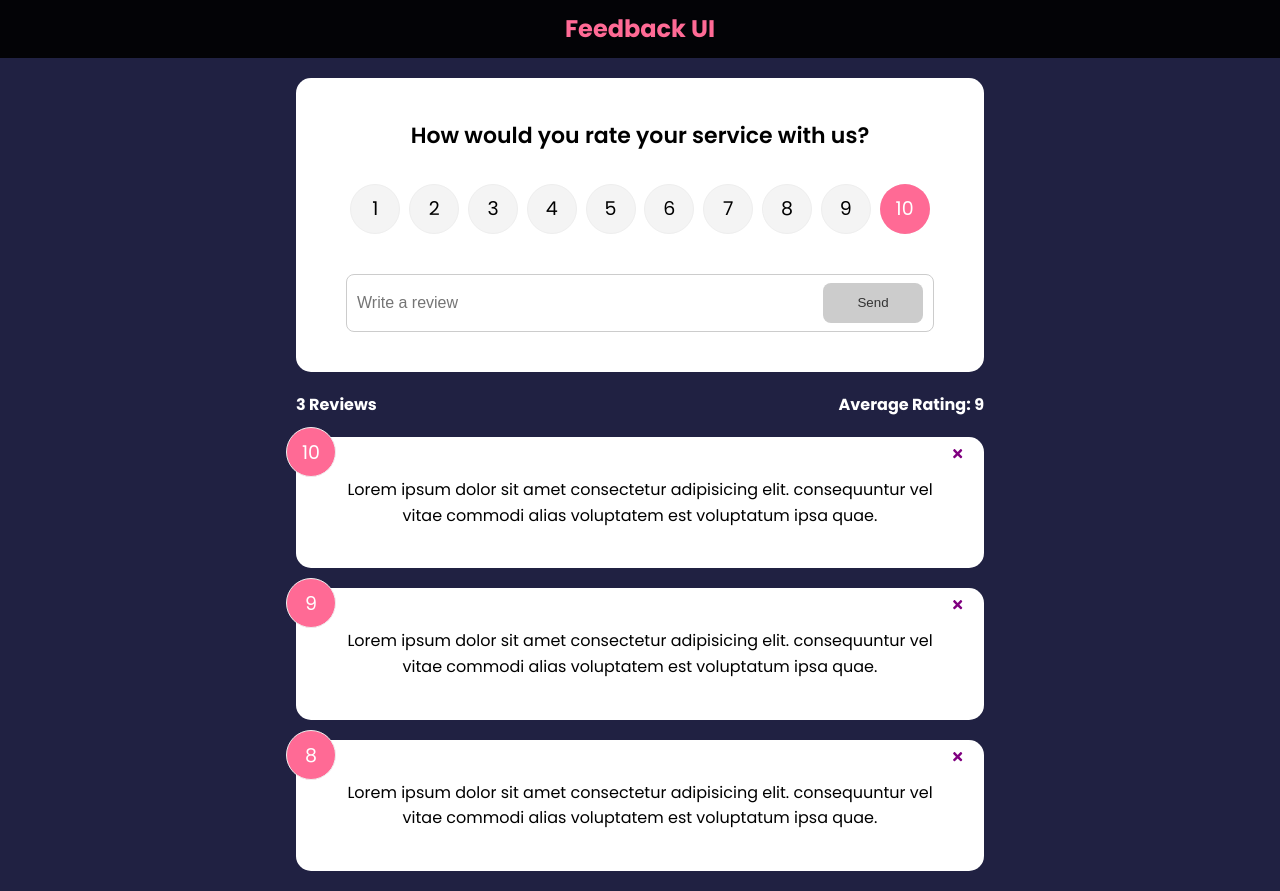
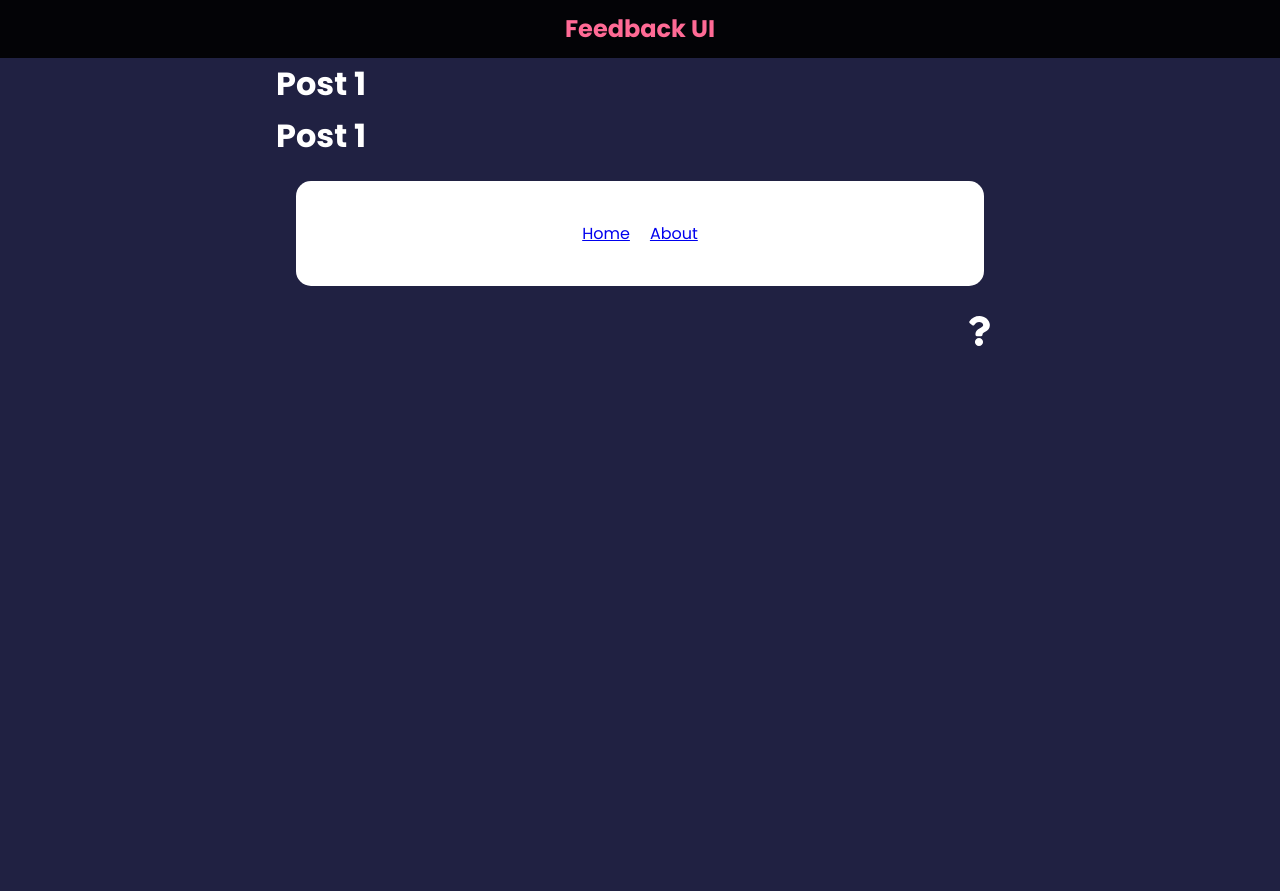
Before and after one commit to rolivarriaa/feedback-app, a React (Create React App) app: page /post/1/1 in a window 1280 px wide. After the commit the page ends 800 px from the top, so only its background shows below. Built offline with nearby package versions, Linux system fonts and the light colour scheme.

Commit message:
initial commit

```diff
--- a/package.json
+++ b/package.json
@@ -10,6 +10,7 @@
     "react": "^17.0.2",
     "react-dom": "^17.0.2",
     "react-icons": "^4.3.1",
+    "react-router-dom": "^6.2.2",
     "react-scripts": "5.0.0",
     "uuid": "^8.3.2",
     "web-vitals": "^2.1.4"
--- a/src/App.js
+++ b/src/App.js
@@ -1,4 +1,10 @@
 import React, { useState } from "react";
+import {
+  BrowserRouter as Router,
+  Routes,
+  Route,
+  NavLink,
+} from "react-router-dom";
 import FeedbackForm from "./components/FeedbackForm";
 import FeedbackItem from "./components/FeedbackItem";
 import FeedbackList from "./components/FeedbackList";
@@ -7,35 +13,47 @@
 import Card from "./components/shared/Card";
 import FeedbackData from "./data/FeedbackData";
 import { v4 as uuidv4 } from "uuid";
+import AboutPage from "./pages/AboutPage";
+import AboutIconLink from "./components/AboutIconLink";
+import Post from "./components/Post";
+import { FeedbackProvider } from "./context/FeedbackContext";
 
 function App() {
   const title = "My App";
-  const [feedback, setFeedback] = useState(FeedbackData);
-  const addFeedback = (newFeedback) => {
-    // newFeedback.id = uuidv4();
-    newFeedback.id = Math.random();
-    setFeedback([newFeedback, ...feedback]);
-
-    console.log(feedback);
-  };
-
-  const deleteFeedback = (id) => {
-    if (window.confirm("Are you sure you want to delete?")) {
-      setFeedback(feedback.filter((item) => item.id !== id));
-    }
-  };
 
   return (
-    <>
-      <div>
+    <FeedbackProvider>
+      <Router>
         <Header />
         <div className="container">
-          <FeedbackForm handleAdd={addFeedback} />
-          <FeedbackStats feedback={feedback} />
-          <FeedbackList feedback={feedback} handleDelete={deleteFeedback} />
+          <Routes>
+            <Route
+              exact
+              path="/"
+              element={
+                <>
+                  <FeedbackForm />
+                  <FeedbackStats />
+                  <FeedbackList />
+                </>
+              }
+            ></Route>
+
+            <Route path="/about" element={<AboutPage />} />
+            <Route path="/post/:id/:name" element={<Post />} />
+          </Routes>
+          <Card>
+            <NavLink to="/" activeClassnaME="active">
+              Home
+            </NavLink>
+            <NavLink to="/about" activeClassnaME="active">
+              About
+            </NavLink>
+          </Card>
+          <AboutIconLink />
         </div>
-      </div>
-    </>
+      </Router>
+    </FeedbackProvider>
   );
 
   //   return React.createElement(
--- /dev/null
+++ b/src/components/AboutIconLink.js
@@ -0,0 +1,21 @@
+import React from "react";
+import { FaQuestion } from "react-icons/fa";
+import { Link } from "react-router-dom";
+
+function AboutIconLink() {
+  return (
+    <div className="about-link">
+      <Link
+        to={{
+          pathname: "/about",
+          search: "?sort=name",
+          hash: "#hello",
+        }}
+      >
+        <FaQuestion size={30} />
+      </Link>
+    </div>
+  );
+}
+
+export default AboutIconLink;
--- a/src/components/FeedbackForm.js
+++ b/src/components/FeedbackForm.js
@@ -1,28 +1,44 @@
-import React from "react";
+import { useState, useContext, useEffect } from "react";
+import RatingSelect from "./RatingSelect";
 import Card from "./shared/Card";
-import { useState } from "react";
 import Button from "./shared/Button";
-import RatingSelect from "./RatingSelect";
+import FeedbackContext from "../context/FeedbackContext";
 
-function FeedbackForm({ handleAdd }) {
+function FeedbackForm() {
   const [text, setText] = useState("");
   const [rating, setRating] = useState(10);
   const [btnDisabled, setBtnDisabled] = useState(true);
   const [message, setMessage] = useState("");
 
-  const handleTextChange = (e) => {
-    if (text === "") {
-      setBtnDisabled(true);
-      setMessage(null);
-    } else if (text !== "" && text.trim().length <= 10) {
-      setBtnDisabled(true);
-      setMessage("Text must be at least 10 chars.");
+  const { addFeedback, feedbackEdit, updateFeedback } =
+    useContext(FeedbackContext);
+
+  useEffect(() => {
+    if (feedbackEdit.edit === true) {
+      setBtnDisabled(false);
+      setText(feedbackEdit.item.text);
+      setRating(feedbackEdit.item.rating);
+    }
+  }, [feedbackEdit]);
+
+  // NOTE: This should be checking input value not state as state won't be the updated value until the next render of the component
+
+  // prettier-ignore
+  const handleTextChange = ({ target: { value } }) => { // 👈  get the value
+    if (value === '') {
+      setBtnDisabled(true)
+      setMessage(null)
+
+  // prettier-ignore
+    } else if (value.trim().length < 10) { // 👈 check for less than 10
+      setMessage('Text must be at least 10 characters')
+      setBtnDisabled(true)
     } else {
-      setBtnDisabled(false);
-      setMessage(null);
+      setMessage(null)
+      setBtnDisabled(false)
     }
-    setText(e.target.value);
-  };
+    setText(value)
+  }
 
   const handleSubmit = (e) => {
     e.preventDefault();
@@ -31,10 +47,21 @@
         text,
         rating,
       };
-      handleAdd(newFeedback);
+
+      if (feedbackEdit.edit === true) {
+        updateFeedback(feedbackEdit.item.id, newFeedback);
+      } else {
+        addFeedback(newFeedback);
+      }
+
+      // NOTE: reset to default state after submission
+      setBtnDisabled(true); // 👈  add this line to reset disabled
+      setRating(10); //👈 add this line to set rating back to 10
       setText("");
     }
   };
+
+  // NOTE: pass selected to RatingSelect so we don't need local duplicate state
   return (
     <Card>
       <form onSubmit={handleSubmit}>
@@ -42,15 +69,16 @@
         <RatingSelect select={setRating} selected={rating} />
         <div className="input-group">
           <input
+            onChange={handleTextChange}
             type="text"
             placeholder="Write a review"
-            onChange={handleTextChange}
             value={text}
           />
-          <Button type="submit" version="secondary" isDisabled={btnDisabled}>
+          <Button type="submit" isDisabled={btnDisabled}>
             Send
           </Button>
         </div>
+
         {message && <div className="message">{message}</div>}
       </form>
     </Card>
--- a/src/components/FeedbackItem.js
+++ b/src/components/FeedbackItem.js
@@ -1,16 +1,22 @@
 import React from "react";
-import { useState } from "react";
 import Card from "./shared/Card";
 import PropTypes from "prop-types";
-import { FaTimes } from "react-icons/fa";
+import { FaTimes, FaEdit } from "react-icons/fa";
+import { useContext } from "react";
+import FeedbackContext from "../context/FeedbackContext";
 
-function FeedbackItem({ item, handleDelete }) {
+function FeedbackItem({ item }) {
+  const { deleteFeedback, editFeedback } = useContext(FeedbackContext);
   return (
     <Card>
       <div className="num-display"> {item.rating}</div>
-      <button className="close" onClick={() => handleDelete(item.id)}>
+      <button className="close" onClick={() => deleteFeedback(item.id)}>
         <FaTimes color="purple"></FaTimes>
       </button>
+      <button className="edit" onClick={() => editFeedback(item)}>
+        <FaEdit color="purple"></FaEdit>
+      </button>
+
       <div className="text-display"> {item.text}</div>
     </Card>
   );
--- a/src/components/FeedbackList.js
+++ b/src/components/FeedbackList.js
@@ -2,7 +2,10 @@
 import PropTypes from "prop-types";
 import FeedbackItem from "./FeedbackItem";
 import { motion, AnimatePresence } from "framer-motion";
-function FeedbackList({ feedback, handleDelete }) {
+import { useContext } from "react";
+import FeedbackContext from "../context/FeedbackContext";
+function FeedbackList() {
+  const { feedback } = useContext(FeedbackContext);
   // console.log(feedback);
 
   if (!feedback || feedback.length === 0) {
@@ -19,32 +22,12 @@
             animate={{ opacity: 1 }}
             exit={{ opacity: 0 }}
           >
-            <FeedbackItem
-              key={item.id}
-              item={item}
-              handleDelete={handleDelete}
-            />
+            <FeedbackItem key={item.id} item={item} />
           </motion.div>
         ))}
       </AnimatePresence>
     </div>
   );
+}
 
-  // return (
-  //   <div className="feedback-list">
-  //     {feedback.map((item) => (
-  //       <FeedbackItem key={item.id} item={item} handleDelete={handleDelete} />
-  //     ))}
-  //   </div>
-  // );
-}
-FeedbackList.propTypes = {
-  feedback: PropTypes.arrayOf(
-    PropTypes.shape({
-      id: PropTypes.number.isRequired,
-      text: PropTypes.string.isRequired,
-      rating: PropTypes.number.isRequired,
-    })
-  ),
-};
 export default FeedbackList;
--- a/src/components/FeedbackStats.js
+++ b/src/components/FeedbackStats.js
@@ -1,7 +1,9 @@
 import React from "react";
-import PropTypes from "prop-types";
+import { useContext } from "react";
+import FeedbackContext from "../context/FeedbackContext";
 
-function FeedbackStats({ feedback }) {
+function FeedbackStats() {
+  const { feedback } = useContext(FeedbackContext);
   //calculate ratings average
   let average =
     feedback.reduce((acc, cur) => {
@@ -20,8 +22,4 @@
   );
 }
 
-FeedbackStats.propTypes = {
-  feedback: PropTypes.array.isRequired,
-};
-
 export default FeedbackStats;
--- /dev/null
+++ b/src/components/Post.js
@@ -0,0 +1,19 @@
+import React from "react";
+import { useParams, Navigate } from "react-router-dom";
+
+function Post() {
+  const params = useParams();
+  const status = 404;
+
+  if (status === 404) {
+    <Navigate to="/notfound" />;
+  }
+  return (
+    <div>
+      <h1>Post {params.id}</h1>
+      <h1>Post {params.name}</h1>
+    </div>
+  );
+}
+
+export default Post;
--- a/src/components/RatingSelect.js
+++ b/src/components/RatingSelect.js
@@ -1,8 +1,16 @@
 import React from "react";
-import { useState } from "react";
+import { useState, useEffect, useContext } from "react";
+import FeedbackContext from "../context/FeedbackContext";
 
 function RatingSelect({ select }) {
   const [selected, setSelected] = useState(10);
+  const { addFeedback, feedbackEdit, updateFeedback } =
+    useContext(FeedbackContext);
+
+  useEffect(() => {
+    setSelected(feedbackEdit.item.rating);
+  }, [feedbackEdit]);
+
   const handleChange = (e) => {
     setSelected(+e.currentTarget.value);
     select(+e.currentTarget.value);
--- /dev/null
+++ b/src/context/FeedbackContext.js
@@ -0,0 +1,76 @@
+import { createContext, useState } from "react";
+
+const FeedbackContext = createContext();
+
+export const FeedbackProvider = ({ children }) => {
+  // add feedback items
+  const [feedback, setFeedback] = useState([
+    {
+      id: 1,
+      text: "This item is from context 1",
+      rating: 10,
+    },
+    {
+      id: 2,
+      text: "This item is from context 2",
+      rating: 8,
+    },
+    {
+      id: 3,
+      text: "This item is from context 3",
+      rating: 4,
+    },
+  ]);
+
+  const [feedbackEdit, setFeedbackEdit] = useState({
+    item: {},
+    edit: false,
+  });
+
+  // delete feedback
+  const deleteFeedback = (id) => {
+    if (window.confirm("Are you sure you want to delete?")) {
+      setFeedback(feedback.filter((item) => item.id !== id));
+    }
+  };
+
+  const addFeedback = (newFeedback) => {
+    // newFeedback.id = uuidv4();
+    newFeedback.id = Math.random();
+    setFeedback([newFeedback, ...feedback]);
+
+    // console.log(feedback);
+  };
+
+  // set item to be updated
+  const editFeedback = (item) => {
+    setFeedbackEdit({
+      item,
+      edit: true,
+    });
+  };
+
+  const updateFeedback = (id, updItem) => {
+    // console.log(id, updItem);
+    setFeedback(
+      feedback.map((item) => (item.id === id ? { ...item, ...updItem } : item))
+    );
+  };
+
+  return (
+    <FeedbackContext.Provider
+      value={{
+        feedback,
+        deleteFeedback,
+        addFeedback,
+        editFeedback,
+        feedbackEdit,
+        updateFeedback,
+      }}
+    >
+      {children}
+    </FeedbackContext.Provider>
+  );
+};
+
+export default FeedbackContext;
--- a/src/index.css
+++ b/src/index.css
@@ -236,3 +236,11 @@
     width: 80%;
   }
 }
+
+.active {
+  font-weight: bold;
+}
+
+a {
+  padding: 10px;
+}
--- /dev/null
+++ b/src/pages/AboutPage.js
@@ -0,0 +1,20 @@
+import { Link } from "react-router-dom";
+import Card from "../components/shared/Card";
+
+function AboutPage(props) {
+  return (
+    <Card>
+      <div className="about">
+        <h1>About This Project</h1>
+        <p>This is a React app to leave feedback for a product or service</p>
+        <p>Version: 1.0.0</p>
+
+        <p>
+          <Link to="/">Back To Home</Link>
+        </p>
+      </div>
+    </Card>
+  );
+}
+
+export default AboutPage;
```
Also changed, not shown: 1 other file (tests, documents, lock files or other folders).
